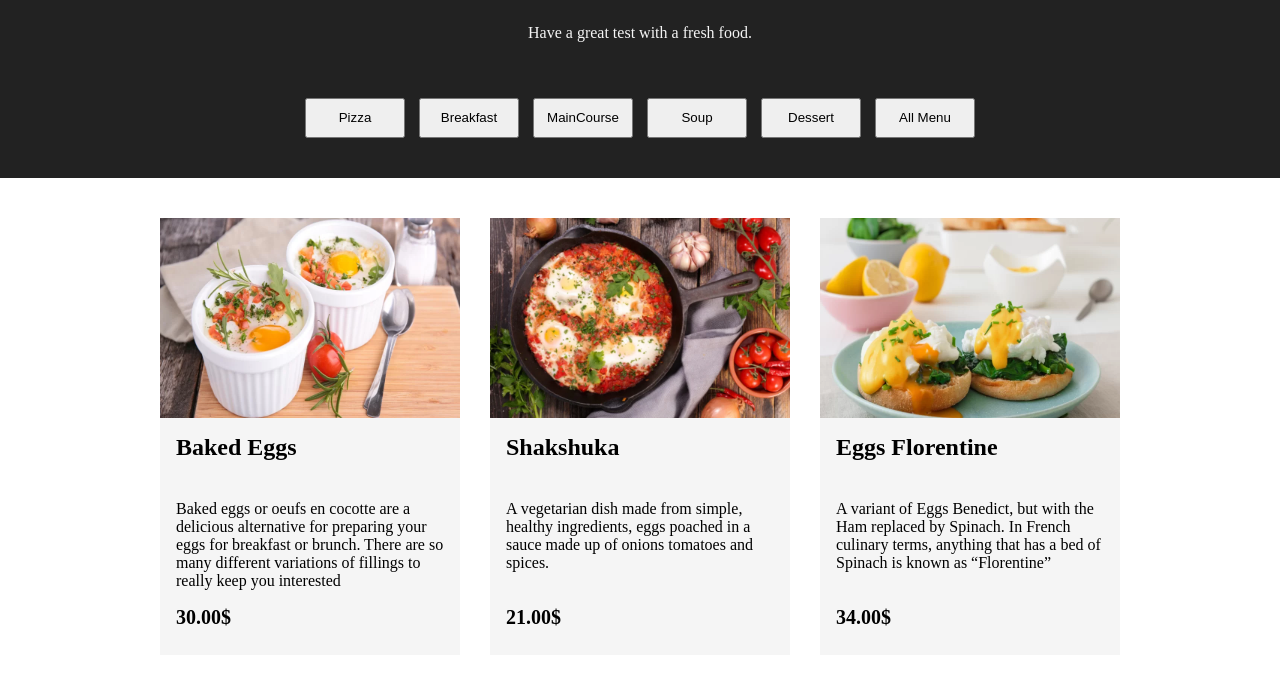
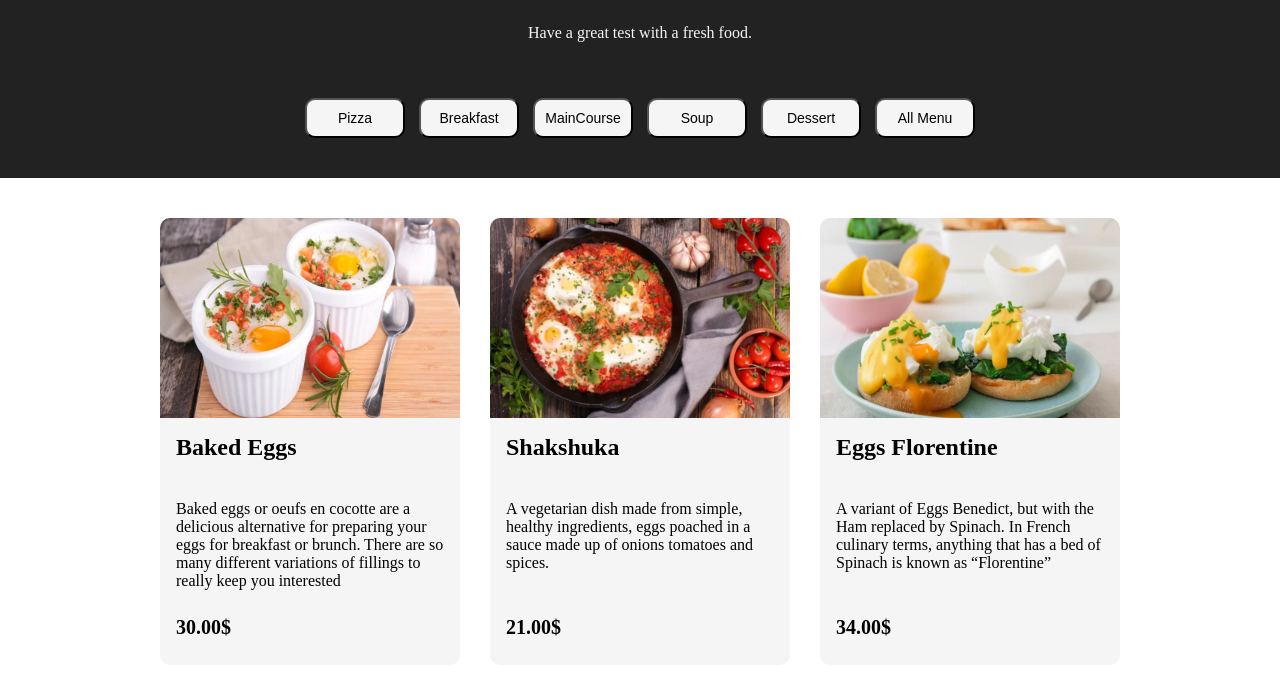
Before and after one commit to Firoozehimany/restaurant-menu, a plain HTML site: page index.html in a window 1280 px wide. Both pictures are taken after a click on the button "Breakfast". Shown: the part 117-792 px from the top of the page. Drawn offline with Linux system fonts and the light colour scheme.

Commit message:
edit design

```diff
--- a/assets/js/script.js
+++ b/assets/js/script.js
@@ -127,37 +127,37 @@ pizzaButton.addEventListener("click", pizza)
 
 function breakfast() {
     itemList.innerHTML = ""
-    let selectpizza = menu.filter(function (select) {
+    let selectbreakfast = menu.filter(function (select) {
         return select.category === "breakfast"
     })
-    selectpizza.map(displayMenu)
+    selectbreakfast.map(displayMenu)
 }
 breakfastButton.addEventListener("click", breakfast)
 
 function mainCourse() {
     itemList.innerHTML = ""
-    let selectpizza = menu.filter(function (select) {
+    let selectmainCourse = menu.filter(function (select) {
         return select.category === "mainCourse"
     })
-    selectpizza.map(displayMenu)
+    selectmainCourse.map(displayMenu)
 }
 mainCourseButton.addEventListener("click", mainCourse)
 
 function soup() {
     itemList.innerHTML = ""
-    let selectpizza = menu.filter(function (select) {
+    let selectsoup = menu.filter(function (select) {
         return select.category === "soup"
     })
-    selectpizza.map(displayMenu)
+    selectsoup.map(displayMenu)
 }
 soupButton.addEventListener("click", soup)
 
 function dessert() {
     itemList.innerHTML = ""
-    let selectpizza = menu.filter(function (select) {
+    let selectdessert = menu.filter(function (select) {
         return select.category === "dessert"
     })
-    selectpizza.map(displayMenu)
+    selectdessert.map(displayMenu)
 }
 dessertButton.addEventListener("click", dessert)
 
--- a/assets/scss/style.scss
+++ b/assets/scss/style.scss
@@ -26,6 +26,9 @@ button {
     width: 100px;
     height: 40px;
     margin: 40px 5px 0;
+    font-size: 14px;
+    border-radius: 10px;
+    background: #f5f5f5;
 }
 
 .menu-body {
@@ -41,15 +44,24 @@ button {
             display: block;
             width: 300px;
             height: auto;
+            transition: all 1s;
 
             img {
                 width: 100%;
                 min-height: 200px;
+                border-radius: 10px 10px 0 0;
+                -webkit-border-radius: 10px 10px 0 0;
+                -moz-border-radius: 10px 10px 0 0;
+                -ms-border-radius: 10px 10px 0 0;
             }
 
             .content {
                 padding: 16px;
                 background: #f5f5f5;
+                border-radius: 0 0 10px 10px;
+                -webkit-border-radius: 0 0 10px 10px;
+                -moz-border-radius: 0 0 10px 10px;
+                -ms-border-radius: 0 0 10px 10px;
 
                 h2 {
                     margin: 0;
@@ -58,13 +70,12 @@ button {
 
                 span {
                     display: inline-block;
-                    text-align: right;
                     font-size: 20px;
                     font-weight: bold;
                     padding-bottom: 10px;
                 }
                 p {
-                    min-height: 90px;
+                    min-height: 100px;
                 }
             }
         }
```
Also changed, not shown: assets/scss/style.css, 1 other file.
